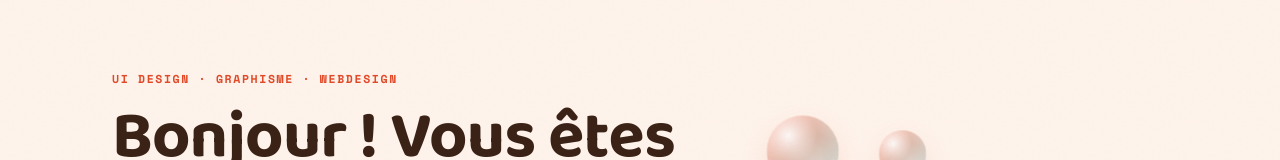
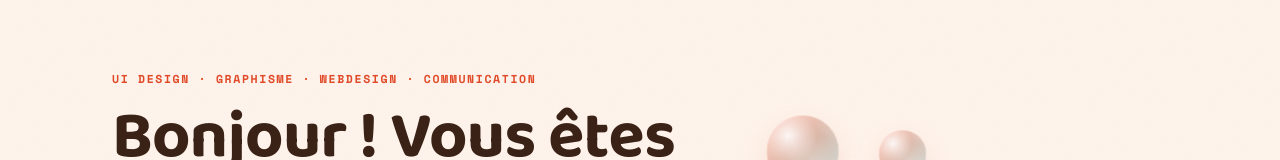
Before and after one commit to aliciacavallo/my-portfolio, a plain HTML site: page index.html in a window 1280 px wide. Shown: the part 120-280 px from the top of the page. Drawn offline with nearby package versions, Linux system fonts and the light colour scheme.

Commit message:
Update index.html

```diff
--- a/index.html
+++ b/index.html
@@ -39,7 +39,7 @@
 <section class="hero">
   <div class="wrap">
     <div>
-      <span class="eyebrow">UI Design · Graphisme · Webdesign</span>
+      <span class="eyebrow">UI Design · Graphisme · Webdesign · Communication</span>
       <h1>Bonjour ! Vous êtes bien sur le book d'<em>Alicia</em>.</h1>
       <p class="lead">Designer UI et webdesigner, je conçois des interfaces claires et soignées, de la première esquisse jusqu'au code. Bon scroll !</p>
       <div class="hero-cta">
```
